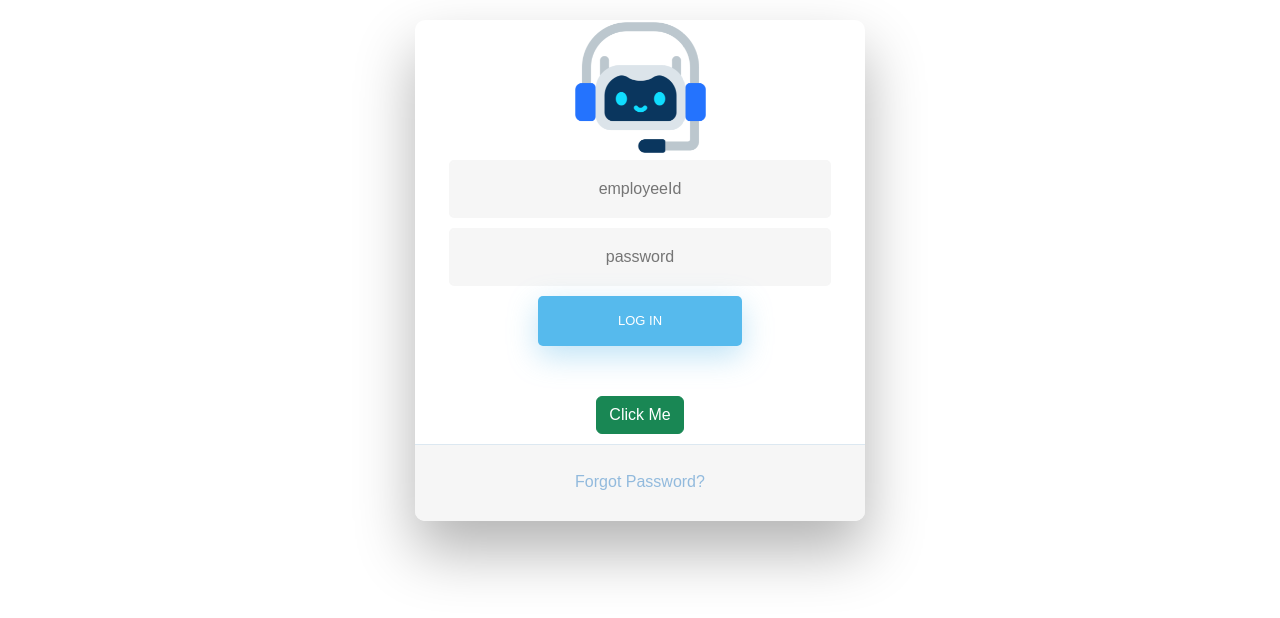
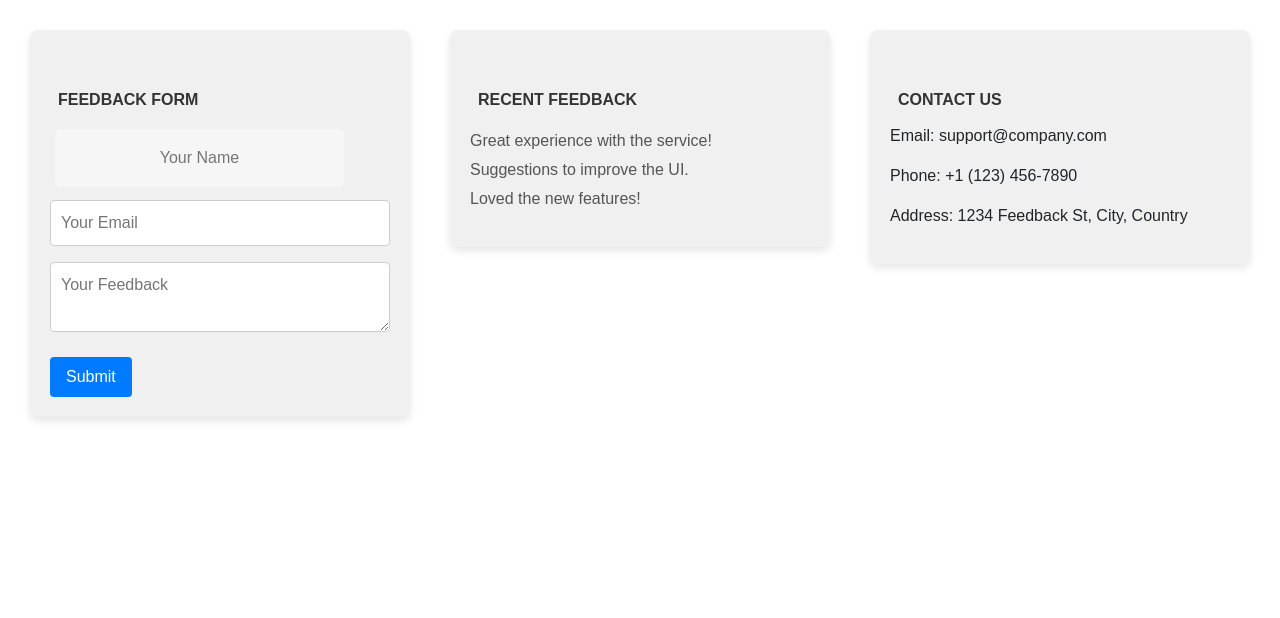
Before and after one commit to MT-GC-Open-Soft-2025/OpenSoft-VibemeterApp, a React (Create React App) app: page /feedback in a window 1280 px wide. Shown: the top 618 px of the page. Built offline with nearby package versions, Linux system fonts and the light colour scheme; the HTML template or start-up script is replaced by a standard one.

Commit message:
Feedback button added

```diff
--- a/package.json
+++ b/package.json
@@ -10,6 +10,7 @@
     "bootstrap": "^5.3.3",
     "react": "^19.0.0",
     "react-dom": "^19.0.0",
+    "react-router-dom": "^7.4.0",
     "react-scripts": "5.0.1",
     "web-vitals": "^2.1.4"
   },
--- a/src/App.js
+++ b/src/App.js
@@ -1,11 +1,18 @@
-import './App.css';
-import LoginPage from './pages/Loginpage/LoginPage';
+import React from "react";
+import { BrowserRouter as Router, Routes, Route } from "react-router-dom";
+import LoginPage from "./pages/Loginpage/LoginPage";
+import Feedback from "./pages/Feedbackpage/Feedbackpage";
 
 function App() {
   return (
-    <div >
-     <LoginPage/>
-    </div>
+    <Router>
+      <div className="App">
+        <Routes>
+          <Route path="/" element={<LoginPage />} />
+          <Route path="/feedback" element={<Feedback />} />
+        </Routes>
+      </div>
+    </Router>
   );
 }
 
--- a/src/components/ButtonComponent.js
+++ b/src/components/ButtonComponent.js
@@ -1,10 +1,17 @@
 import React from "react";
+import { useNavigate } from "react-router-dom";
 
-const ButtonComponent = ({ label, onClick }) => {
+const ButtonComponent = ({ label }) => {
+  const navigate = useNavigate();
+
+  const handleButtonClick = () => {
+    navigate("/feedback");
+  };
+
   return (
     <button
       className="btn btn-success fadeIn fourth"
-      onClick={onClick}
+      onClick={handleButtonClick}
       style={{ margin: "10px" }}
     >
       {label}
--- a/src/pages/Feedbackpage/Feedbackpage.css
+++ b/src/pages/Feedbackpage/Feedbackpage.css
@@ -0,0 +1,54 @@
+.feedback-container {
+    display: flex;
+    justify-content: space-around;
+    align-items: flex-start;
+    padding: 20px;
+    gap: 20px;
+  }
+
+  .feedback-section {
+    flex: 1;
+    margin: 10px;
+    padding: 20px;
+    border-radius: 8px;
+    background-color: #f0f0f0;
+    box-shadow: 0 4px 8px rgba(0, 0, 0, 0.1);
+  }
+
+  h2 {
+    margin-bottom: 15px;
+    color: #333;
+  }
+
+  .feedback-input,
+  .feedback-textarea {
+    width: 100%;
+    margin: 8px 0;
+    padding: 10px;
+    border-radius: 4px;
+    border: 1px solid #ccc;
+  }
+
+  .feedback-button {
+    margin-top: 10px;
+    padding: 8px 16px;
+    background-color: #007bff;
+    color: white;
+    border: none;
+    border-radius: 4px;
+    cursor: pointer;
+  }
+
+  .feedback-button:hover {
+    background-color: #0056b3;
+  }
+
+  ul {
+    list-style-type: none;
+    padding: 0;
+  }
+
+  li {
+    margin: 5px 0;
+    color: #555;
+  }
--- a/src/pages/Feedbackpage/Feedbackpage.jsx
+++ b/src/pages/Feedbackpage/Feedbackpage.jsx
@@ -0,0 +1,50 @@
+import React from "react";
+import "./Feedbackpage.css";
+
+const Feedback = () => {
+  return (
+    <div className="feedback-container">
+      {/* Section 1: Feedback Form */}
+      <div className="feedback-section">
+        <h2>Feedback Form</h2>
+        <form>
+          <input
+            type="text"
+            placeholder="Your Name"
+            className="feedback-input"
+          />
+          <input
+            type="email"
+            placeholder="Your Email"
+            className="feedback-input"
+          />
+          <textarea
+            placeholder="Your Feedback"
+            className="feedback-textarea"
+          ></textarea>
+          <button type="submit" className="feedback-button">Submit</button>
+        </form>
+      </div>
+
+      {/* Section 2: Recent Feedback */}
+      <div className="feedback-section">
+        <h2>Recent Feedback</h2>
+        <ul>
+          <li>Great experience with the service!</li>
+          <li>Suggestions to improve the UI.</li>
+          <li>Loved the new features!</li>
+        </ul>
+      </div>
+
+      {/* Section 3: Contact Us */}
+      <div className="feedback-section">
+        <h2>Contact Us</h2>
+        <p>Email: support@company.com</p>
+        <p>Phone: +1 (123) 456-7890</p>
+        <p>Address: 1234 Feedback St, City, Country</p>
+      </div>
+    </div>
+  );
+};
+
+export default Feedback;
--- a/src/pages/Loginpage/LoginPage.jsx
+++ b/src/pages/Loginpage/LoginPage.jsx
@@ -2,13 +2,9 @@ import React from "react";
 import "bootstrap/dist/css/bootstrap.min.css";
 import "./LoginPage.css";
 import bot from "../../Assets/bot.png";
-import ButtonComponent from "../../components/ButtonComponent";
+import ButtonComponent from "../../components/ButtonComponent"; // Adjust path if needed
 
 const LoginPage = () => {
-  const handleButtonClick = () => {
-    alert("Button clicked!");
-  };
-
   return (
     <div className="wrapper fadeInDown">
       <div id="formContent">
@@ -38,8 +34,9 @@ const LoginPage = () => {
           />
         </form>
 
-        {/* Adding the button component */}
-        <ButtonComponent label="Click Me" onClick={handleButtonClick} />
+        {/* Link to Feedback Page */}
+        <ButtonComponent label="Give Feedback" />
+
 
         <div id="formFooter">
           <a className="underlineHover" href="#">
```
Also changed, not shown: 1 other file (tests, documents, lock files or other folders).
